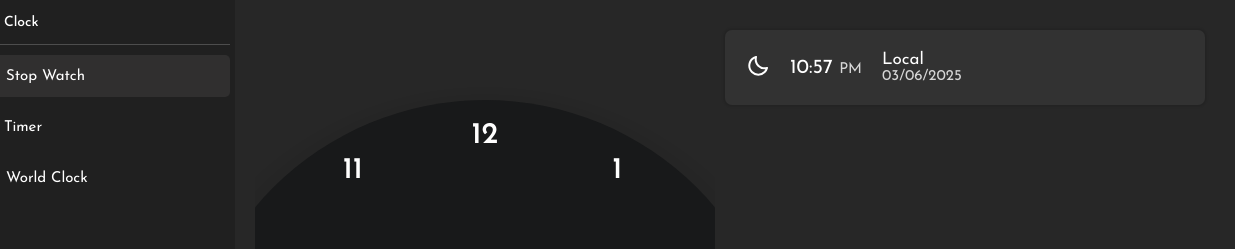
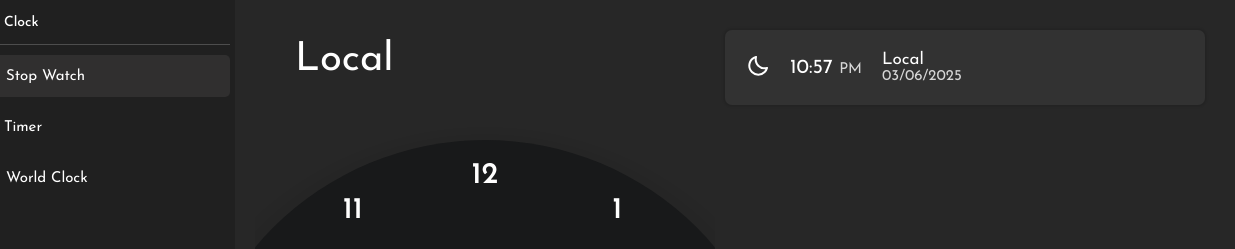
Before and after one commit to AliAdel78-Sa/ClockApp, a website built with Vite: page index.html in a window 1280 px wide. Shown: the top 249 px of the page, 45-1280 px from the left. Built offline with nearby package versions, Linux system fonts and the light colour scheme.

Commit message:
Updated Clicking On TimeZone To Display The Current TimeZone That The Analog Clock Is Running Based On

```diff
--- a/index.html
+++ b/index.html
@@ -114,6 +114,7 @@
 			</section>
 			<section data-link="WorldClock" class="page world-clock active">
 				<main>
+					<h1 timezone-city>Tokyo</h1>
 					<div class="container">
 						<div class="clock">
 							<label style="--i: 1"><span>1</span></label>
--- a/src/modules/elements.ts
+++ b/src/modules/elements.ts
@@ -30,5 +30,6 @@ const elements = {
 	hourHand: $(".hour"),
 	minuteHand: $(".minute"),
 	secondHand: $(".second"),
+	timeZoneCity: $("[timezone-city]"),
 };
 export default elements;
--- a/src/pages/world-clock.ts
+++ b/src/pages/world-clock.ts
@@ -128,7 +128,7 @@ function renderTimeZones() {
 			"beforeend",
 			`<div class="timezone" differenceBetweenLocal="${
 				tz.differenceBetweenLocal
-			}">
+			}" timeZoneCityName="${tz.cityName}">
 				<div class="icon">
 					<img src="../../svgs/${tz.night ? "moon" : "sun"}.svg" />
 				</div>
@@ -148,6 +148,8 @@ function renderTimeZones() {
 		document.querySelectorAll(".timezone")! as NodeListOf<HTMLElement>
 	).forEach((tz) => {
 		tz.addEventListener("click", () => {
+			elements.timeZoneCity.innerHTML =
+				tz.getAttribute("timeZoneCityName")!;
 			clearInterval(+analogClockId!);
 			updateTime(
 				new Date(
@@ -233,11 +235,11 @@ function updateTime(date: Date) {
 	elements.minuteHand.style.transform = `rotate(${m}deg)`;
 	elements.hourHand.style.transform = `rotate(${h}deg)`;
 }
+elements.timeZoneCity.innerHTML = "Local";
 updateTime(
 	new Date(Date.now() + timeZones[0].differenceBetweenLocal * 1000 * 3600)
 );
 updateTimeZones();
-
 analogClockId = window.setInterval(
 	() =>
 		updateTime(
--- a/src/scss/components/_world-clock.scss
+++ b/src/scss/components/_world-clock.scss
@@ -6,8 +6,14 @@
 	position: relative;
 	main {
 		display: flex;
-		align-items: center;
 		justify-content: center;
+		flex-flow: column;
+		h1 {
+			padding: 20px 40px;
+			font-size: 40px;
+			font-weight: normal;
+			color: var(--font-color);
+		}
 	}
 	.buttons-container {
 		position: fixed;
@@ -199,6 +205,8 @@ body {
 	display: flex;
 	flex-direction: column;
 	align-items: center;
+	justify-content: center;
+	height: 100%;
 	gap: 60px;
 }
 .container .clock {
```
